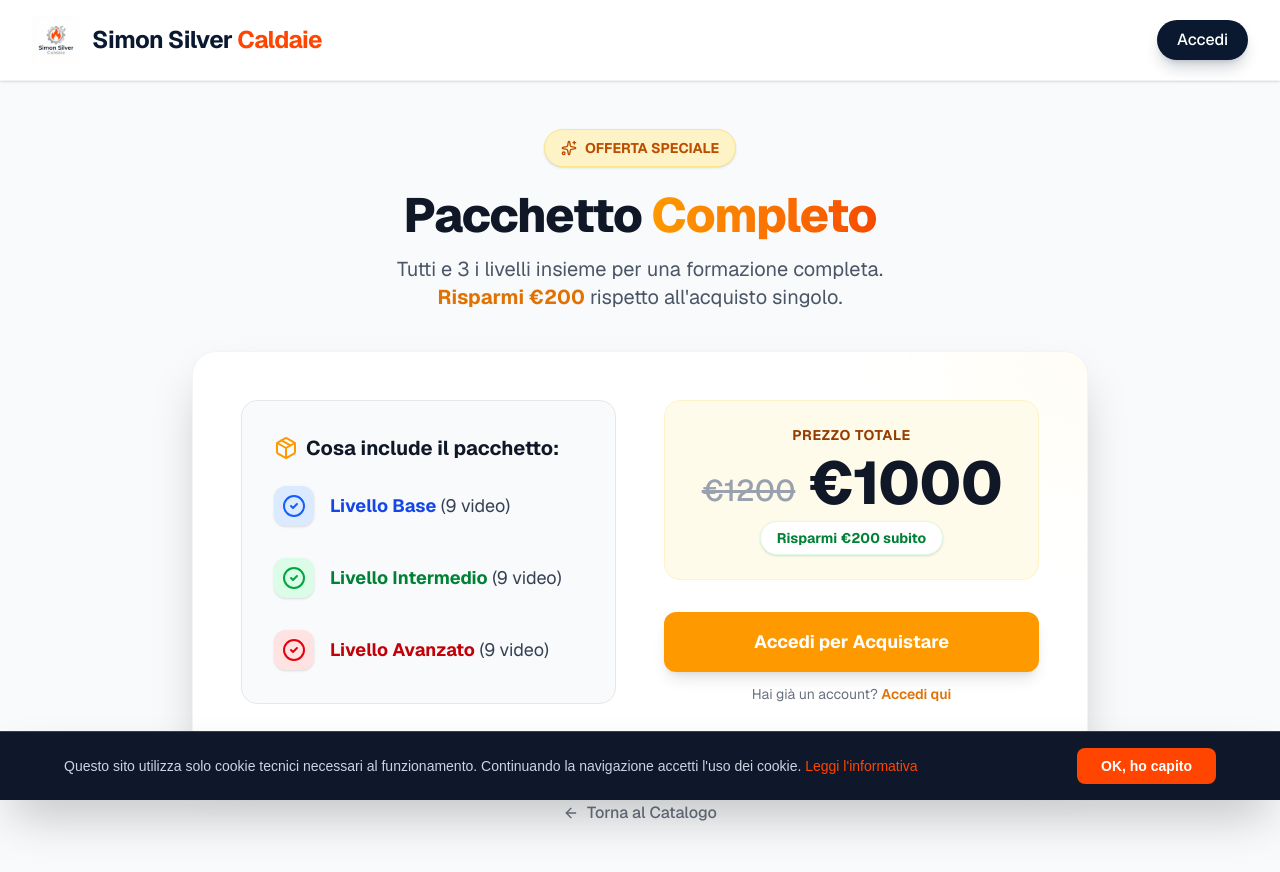
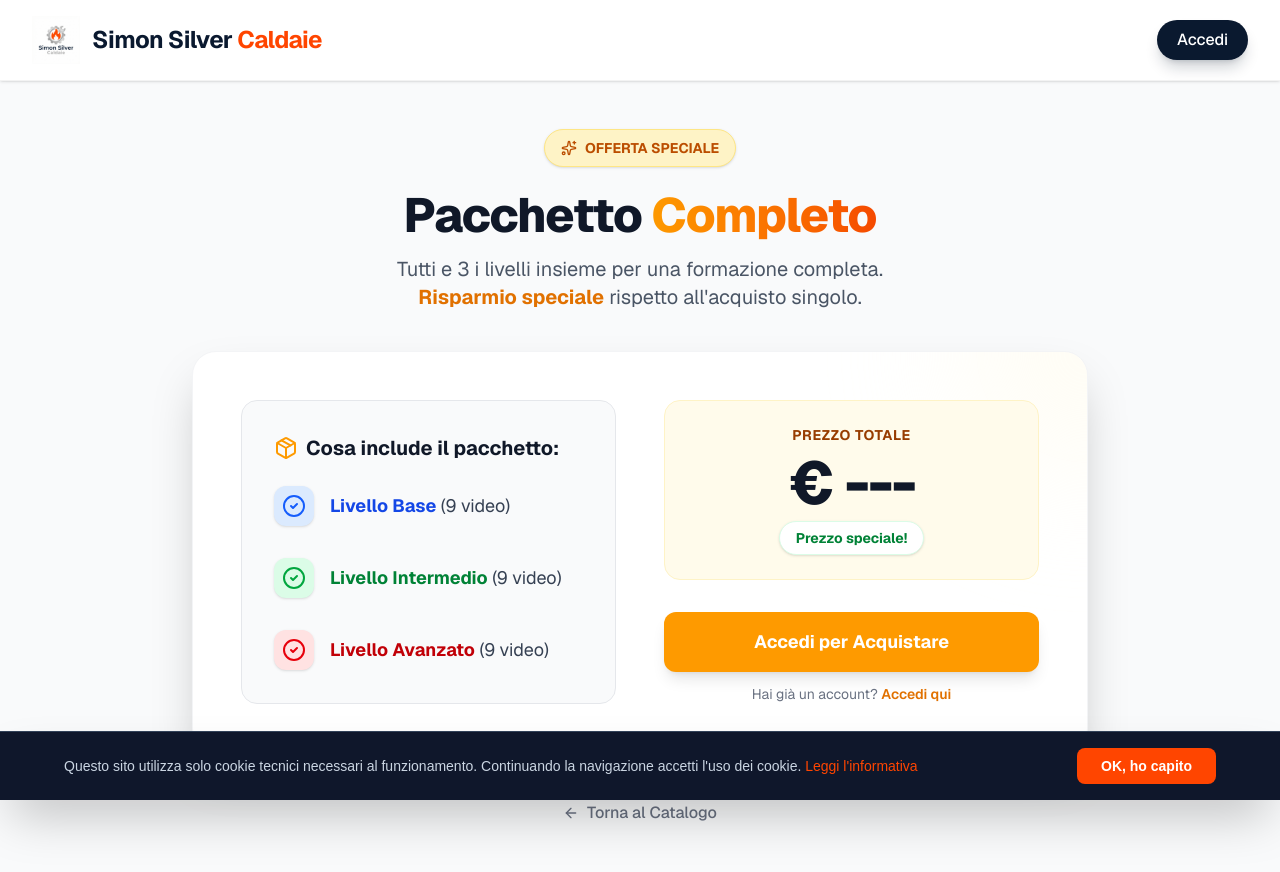
Before and after one commit to simonsilvercaldaie/sito-caldaie, a Next.js app: page /pacchetto-completo in a window 1280 px wide. Shown: the top 872 px of the page. Built offline with nearby package versions, Linux system fonts and the light colour scheme.

Commit message:
Prezzi censurati con trattini (---) su tutte le pagine

```diff
--- a/app/corso/[slug]/page.tsx
+++ b/app/corso/[slug]/page.tsx
@@ -608,7 +608,7 @@ export default function CorsoPage() {
                                                     <h3 className={`font-bold text-2xl lg:text-3xl ${colors.title} mb-4`}>Licenza Singola</h3>
 
                                                     <div className="text-4xl lg:text-5xl font-extrabold text-primary mb-2">
-                                                        € {user?.email === 'simonsilvercaldaie@gmail.com' ? "1.00" : `${pricingInfo?.amountToPay}.00`}
+                                                        € ---
                                                     </div>
 
                                                     <p className="text-base lg:text-lg text-gray-700 font-medium mb-1">
@@ -650,7 +650,7 @@ export default function CorsoPage() {
                                             </h3>
 
                                             <div className="text-4xl font-extrabold text-primary mb-2">
-                                                € {pricingInfo?.amountToPay}.00
+                                                € ---
                                             </div>
                                             <p className="text-gray-500 text-sm">Include tutti i 9 corsi del livello</p>
                                         </div>
--- a/app/licenze-team/page.tsx
+++ b/app/licenze-team/page.tsx
@@ -136,7 +136,7 @@ export default function TeamLicensePage() {
             </div>
 
             <div className="mb-8">
-                <div className="text-4xl font-extrabold text-slate-800">€ {price}</div>
+                <div className="text-4xl font-extrabold text-slate-800">€ ---</div>
                 <div className="text-sm text-slate-500 mt-1">Pagamento unico · Accesso a vita</div>
             </div>
 
--- a/app/pacchetto-completo/page.tsx
+++ b/app/pacchetto-completo/page.tsx
@@ -226,7 +226,7 @@ export default function PacchettoCompletoPage() {
                         </h1>
                         <p className="text-xl text-gray-600 max-w-2xl mx-auto">
                             Tutti e 3 i livelli insieme per una formazione completa. <br />
-                            <strong className="text-amber-600">Risparmi €{savings}</strong> rispetto all'acquisto singolo.
+                            <strong className="text-amber-600">Risparmio speciale</strong> rispetto all'acquisto singolo.
                         </p>
                     </div>
 
@@ -286,11 +286,10 @@ export default function PacchettoCompletoPage() {
                                     <div className="text-center mb-8 bg-amber-50 rounded-2xl p-6 border border-amber-100">
                                         <p className="text-sm font-bold text-amber-800 uppercase tracking-wider mb-2">Prezzo Totale</p>
                                         <div className="flex items-end justify-center gap-3 mb-2">
-                                            <span className="text-3xl text-gray-400 line-through font-medium translate-y-[-4px]">€{FULL_PRICE}</span>
-                                            <span className="text-6xl font-extrabold text-gray-900 tracking-tight">€{currentPrice}</span>
+                                            <span className="text-6xl font-extrabold text-gray-900 tracking-tight">€ ---</span>
                                         </div>
                                         <div className="inline-block bg-white text-green-700 font-bold px-4 py-1.5 rounded-full text-sm shadow-sm border border-green-100">
-                                            Risparmi €{savings} subito
+                                            Prezzo speciale!
                                         </div>
                                     </div>
 
```
